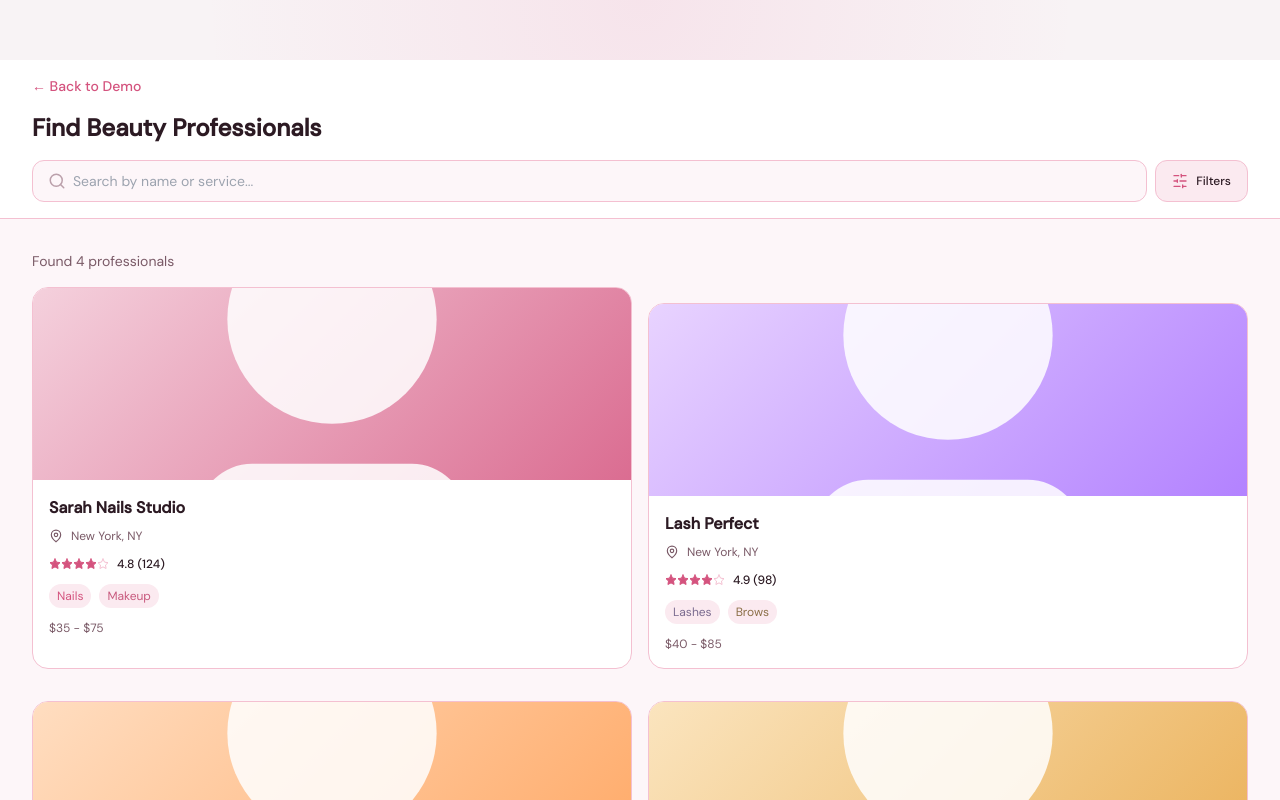
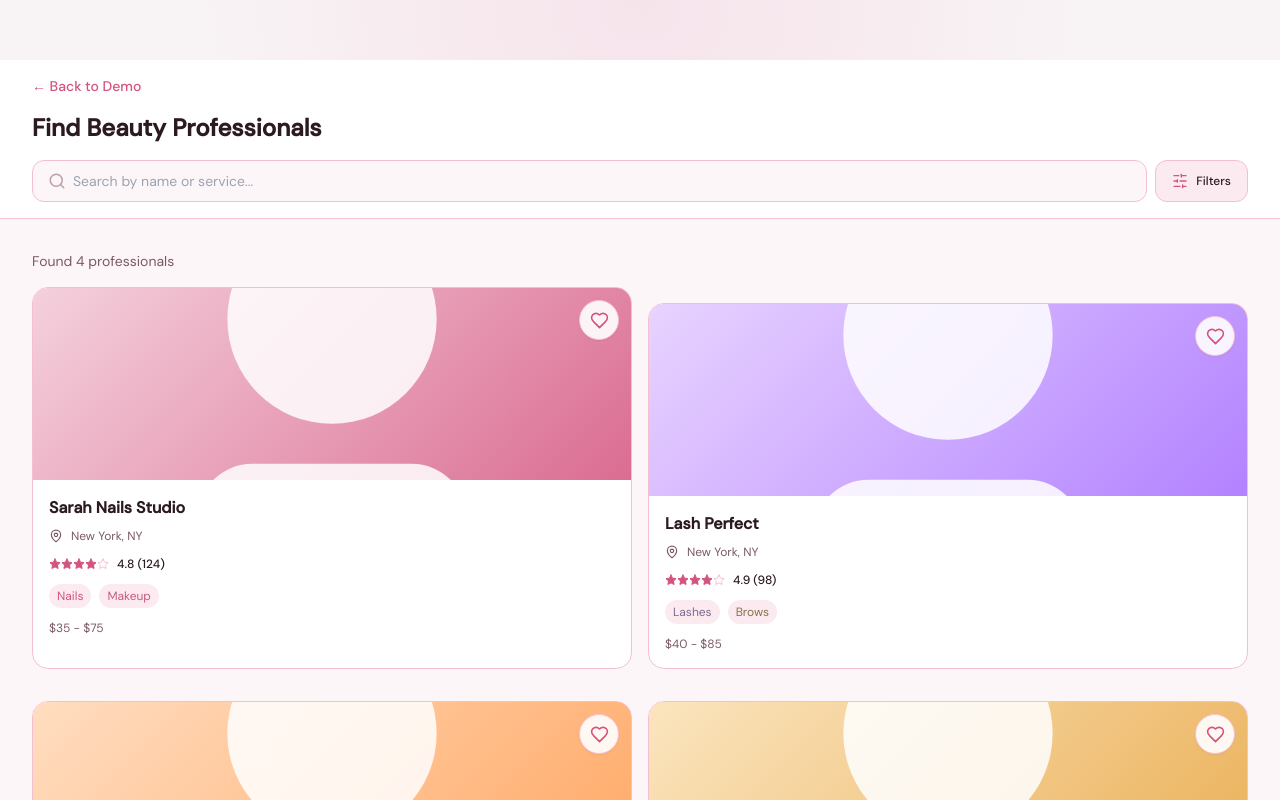
Before and after one commit to Jviyata/BeautyBook, a Next.js app: page /demo/search in a window 1280 px wide. Shown: the top 800 px of the page. Built offline with nearby package versions, Linux system fonts and the light colour scheme.

Commit message:
Add like button to demo search cards

```diff
--- a/app/demo/search/page.js
+++ b/app/demo/search/page.js
@@ -1,6 +1,6 @@
 'use client'
 import { useState, useEffect } from 'react'
-import { Search, MapPin, Star, SlidersHorizontal } from 'lucide-react'
+import { Search, MapPin, Star, SlidersHorizontal, Heart } from 'lucide-react'
 import Link from 'next/link'
 import { ServiceIcons, ServiceColors } from '@/lib/serviceIcons'
 
@@ -72,6 +72,7 @@ export default function DemoSearch() {
   const [style, setStyle] = useState('Any')
   const [showFilters, setShowFilters] = useState(false)
   const [results, setResults] = useState([])
+  const [liked, setLiked] = useState({})
 
   useEffect(() => {
     filterResults()
@@ -238,6 +239,28 @@ export default function DemoSearch() {
                           className="w-full h-full object-cover group-hover:scale-105 transition-transform"
                         />
                       )}
+                      <button
+  type="button"
+  onClick={(e) => {
+    e.preventDefault()
+    setLiked((prev) => ({
+      ...prev,
+      [professional.id]: !prev[professional.id],
+    }))
+  }}
+  className="absolute top-3 right-3 w-10 h-10 rounded-full bg-white/90 border border-[#F4C0D1] flex items-center justify-center shadow-sm"
+  aria-label="Like professional"
+>
+  <Heart
+    size={19}
+    className={
+      liked[professional.id]
+        ? 'fill-[#D4537E] text-[#D4537E]'
+        : 'text-[#D4537E]'
+    }
+  />
+</button>
+
                     </div>
 
                     {/* Content */}
```
